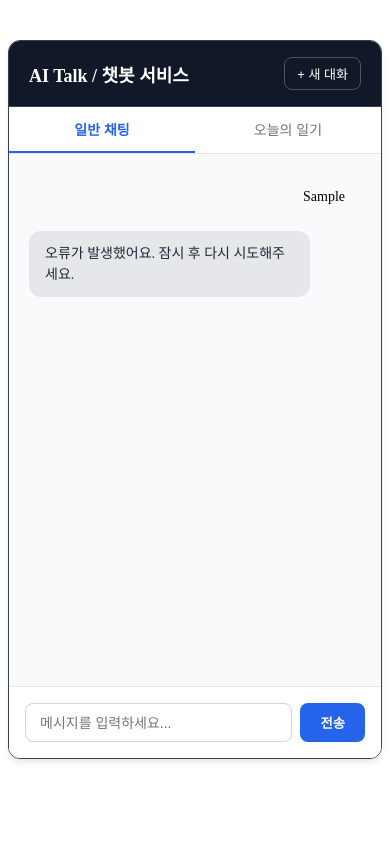
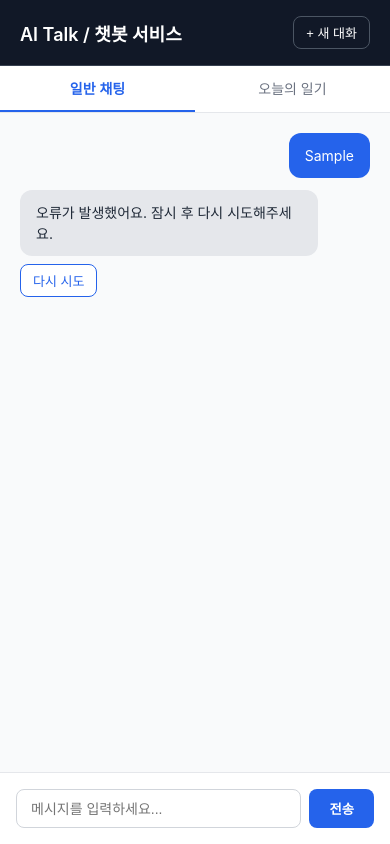
Before and after one commit to lym-bin/ai-chat-app, a React (Vite) app: page / in a window 390 px wide. Both pictures are taken after typing "Sample" into the empty fields and a click on the button "전송". Built offline with nearby package versions, Linux system fonts and the light colour scheme; no server answers.

Commit message:
feat: 반응형, 채팅 내역 저장, 에러 재시도

```diff
--- a/src/App.tsx
+++ b/src/App.tsx
@@ -1,7 +1,8 @@
 // src // App.tsx 챗봇 상태(모드별 messages, input, loading)와 핸들러를 관리하는 메인 컴포넌트
 
-import { useState, useRef } from "react";
+import { useState, useRef, useEffect } from "react";
 import type { FormEvent } from "react";
+import type { Content } from "@google/genai";
 import styled from "styled-components";
 import ChatHeader from "./components/ChatHeader";
 import ModeTabs from "./components/ModeTabs";
@@ -10,12 +11,28 @@ import MessageList from "./components/MessageList";
 import ChatInput from "./components/ChatInput";
 import { createChatSession, createDiarySession } from "./gemini";
 import { loadDiaryEntries, saveDiaryEntries } from "./lib/diaryStorage";
+import { loadChatMessages, saveChatMessages } from "./lib/chatStorage";
 import type { ChatMode, DiaryEntry, Message } from "./types/message";
+
+// 저장된 메시지를 Gemini 대화 히스토리 형태로 변환
+function messagesToHistory(messages: Message[]): Content[] {
+  const history: Content[] = messages
+    .filter((m) => m.text.trim() && !m.error)
+    .map((m) => ({
+      role: m.sender === "user" ? "user" : "model",
+      parts: [{ text: m.text }],
+    }));
+  // user 턴으로 끝나면 다음 전송이 꼬이므로 잘라냄
+  while (history.length > 0 && history[history.length - 1].role === "user") {
+    history.pop();
+  }
+  return history;
+}
 
 export default function App() {
   const [mode, setMode] = useState<ChatMode>("chat");
   const [input, setInput] = useState("");
-  const [chatMessages, setChatMessages] = useState<Message[]>([]);
+  const [chatMessages, setChatMessages] = useState<Message[]>(loadChatMessages);
   const [diaryMessages, setDiaryMessages] = useState<Message[]>([]);
   const [diaryEntries, setDiaryEntries] =
     useState<DiaryEntry[]>(loadDiaryEntries);
@@ -23,13 +40,20 @@ export default function App() {
 
   const abortRef = useRef<AbortController | null>(null);
   const stoppedRef = useRef(false);
-  const chatRef = useRef(createChatSession());
+  const chatRef = useRef(
+    createChatSession(messagesToHistory(loadChatMessages())),
+  );
   const diaryRef = useRef(createDiarySession());
 
   const isDiary = mode === "diary";
   const messages = isDiary ? diaryMessages : chatMessages;
   const setMessages = isDiary ? setDiaryMessages : setChatMessages;
   const sessionRef = isDiary ? diaryRef : chatRef;
+
+  // 일반 채팅 내역 저장 (스트리밍 끝난 뒤에만)
+  useEffect(() => {
+    if (!loading) saveChatMessages(chatMessages);
+  }, [chatMessages, loading]);
 
   const handleModeChange = (next: ChatMode) => {
     if (next === mode || loading) return;
@@ -68,21 +92,12 @@ export default function App() {
     }
   };
 
-  const handleSend = async (e: FormEvent) => {
-    e.preventDefault();
-    if (!input.trim() || loading) return;
-
-    const userMessage = input;
+  const runSend = async (userMessage: string) => {
     const diaryMode = isDiary;
     const session = sessionRef.current;
     const applyMessages = setMessages;
 
-    setInput("");
-    applyMessages((prev) => [
-      ...prev,
-      { sender: "user", text: userMessage },
-      { sender: "bot", text: "" },
-    ]);
+    applyMessages((prev) => [...prev, { sender: "bot", text: "" }]);
     setLoading(true);
 
     stoppedRef.current = false;
@@ -149,7 +164,7 @@ export default function App() {
         applyMessages((prev) => {
           if (prev.length === 0) return prev;
           const next = [...prev];
-          next[next.length - 1] = { sender: "bot", text };
+          next[next.length - 1] = { sender: "bot", text, error: true };
           return next;
         });
       }
@@ -160,12 +175,35 @@ export default function App() {
     }
   };
 
+  const handleSend = (e: FormEvent) => {
+    e.preventDefault();
+    if (!input.trim() || loading) return;
+    const text = input;
+    setInput("");
+    setMessages((prev) => [...prev, { sender: "user", text }]);
+    runSend(text);
+  };
+
+  const handleRetry = () => {
+    if (loading) return;
+    const lastUser = [...messages].reverse().find((m) => m.sender === "user");
+    if (!lastUser) return;
+    // 마지막 에러 답변 제거 후 같은 질문으로 재전송
+    setMessages((prev) => {
+      const next = [...prev];
+      const last = next[next.length - 1];
+      if (last && last.sender === "bot" && last.error) next.pop();
+      return next;
+    });
+    runSend(lastUser.text);
+  };
+
   return (
     <Container>
       <ChatHeader onNewChat={handleNewChat} />
       <ModeTabs mode={mode} onChange={handleModeChange} />
       {isDiary && <DiaryHistory entries={diaryEntries} />}
-      <MessageList messages={messages} loading={loading} />
+      <MessageList messages={messages} loading={loading} onRetry={handleRetry} />
       <ChatInput
         input={input}
         loading={loading}
@@ -191,4 +229,13 @@ const Container = styled.div`
   overflow: hidden;
   background: #ffffff;
   box-shadow: 0 4px 6px -1px rgba(0, 0, 0, 0.1);
+
+  @media (max-width: 640px) {
+    max-width: 100%;
+    height: 100dvh;
+    margin: 0;
+    border: none;
+    border-radius: 0;
+    box-shadow: none;
+  }
 `;
--- /dev/null
+++ b/src/GlobalStyle.tsx
@@ -0,0 +1,14 @@
+// src // GlobalStyle.tsx 전역 스타일 (body 여백 제거, 배경, 폰트)
+import { createGlobalStyle } from "styled-components";
+
+export const GlobalStyle = createGlobalStyle`
+  * {
+    box-sizing: border-box;
+  }
+  body {
+    margin: 0;
+    background: #f3f4f6;
+    font-family: -apple-system, BlinkMacSystemFont, "Segoe UI", Roboto,
+      "Apple SD Gothic Neo", "Malgun Gothic", sans-serif;
+  }
+`;
--- a/src/components/MessageBubble.tsx
+++ b/src/components/MessageBubble.tsx
@@ -31,10 +31,14 @@ const Bubble = styled.div<{ $sender: "user" | "bot" }>`
   font-size: 14px;
   align-self: ${({ $sender }) =>
     $sender === "user" ? "flex-end" : "flex-start"};
-  background: ${({ $sender }) => ($sender === "user" ? "2563eb" : "#e5e7eb")};
-  color: ${({ $sender }) => ($sender === "user" ? "ffffff" : "#1f2937")};
+  background: ${({ $sender }) => ($sender === "user" ? "#2563eb" : "#e5e7eb")};
+  color: ${({ $sender }) => ($sender === "user" ? "#ffffff" : "#1f2937")};
   word-break: break-word;
   white-space: pre-wrap;
+
+  @media (max-width: 640px) {
+    max-width: 85%;
+  }
 `;
 
 const TypingDots = styled.div`
--- a/src/components/MessageList.tsx
+++ b/src/components/MessageList.tsx
@@ -1,6 +1,6 @@
 // src // components // MessageList.tsx 메시지 목록 + 자동 스크롤 영역
 
-import { useEffect, useRef } from "react";
+import { Fragment, useEffect, useRef } from "react";
 import styled from "styled-components";
 import type { Message } from "../types/message";
 import MessageBubble from "./MessageBubble";
@@ -8,9 +8,10 @@ import MessageBubble from "./MessageBubble";
 interface Props {
   messages: Message[];
   loading: boolean;
+  onRetry: () => void;
 }
 
-export default function MessageList({ messages, loading }: Props) {
+export default function MessageList({ messages, loading, onRetry }: Props) {
   const bottomRef = useRef<HTMLDivElement>(null);
 
   useEffect(() => {
@@ -26,13 +27,20 @@ export default function MessageList({ messages, loading }: Props) {
         const isLast = index === messages.length - 1;
         const showDots =
           isLast && msg.sender === "bot" && msg.text === "" && loading;
+        const showRetry = isLast && msg.error === true && !loading;
         return (
-          <MessageBubble
-            key={index}
-            sender={msg.sender}
-            text={msg.text}
-            showDots={showDots}
-          />
+          <Fragment key={index}>
+            <MessageBubble
+              sender={msg.sender}
+              text={msg.text}
+              showDots={showDots}
+            />
+            {showRetry && (
+              <RetryButton type="button" onClick={onRetry}>
+                다시 시도
+              </RetryButton>
+            )}
+          </Fragment>
         );
       })}
       <div ref={bottomRef} />
@@ -56,3 +64,18 @@ const EmptyMessage = styled.div`
   margin-top: 40px;
   font-size: 14px;
 `;
+
+const RetryButton = styled.button`
+  align-self: flex-start;
+  margin-top: -4px;
+  padding: 6px 12px;
+  font-size: 13px;
+  color: #2563eb;
+  background: #ffffff;
+  border: 1px solid #2563eb;
+  border-radius: 8px;
+  cursor: pointer;
+  &:hover {
+    background: #eff6ff;
+  }
+`;
--- a/src/gemini.ts
+++ b/src/gemini.ts
@@ -1,5 +1,6 @@
 // src // gemini.ts 제미나이 SDK 초기화 및 채팅 세션 생성 (일반 채팅 / 일기 모드)
 import { GoogleGenAI } from "@google/genai";
+import type { Content } from "@google/genai";
 
 const ai = new GoogleGenAI({
   apiKey: import.meta.env.VITE_GEMINI_API_KEY,
@@ -13,10 +14,11 @@ const DIARY_SYSTEM_PROMPT =
   "위로의 말과 오늘 하루를 잘 마무리할 수 있는 다정한 조언을 건네줘. " +
   "마지막 줄에는 오늘 하루를 따뜻한 한 문장으로 요약해 줘.";
 
-// 일반 채팅 세션 (새 대화 버튼에서 재사용)
-export const createChatSession = () =>
+// 일반 채팅 세션 (저장된 대화가 있으면 history로 복원)
+export const createChatSession = (history: Content[] = []) =>
   ai.chats.create({
     model: MODEL,
+    history,
     config: { thinkingConfig: { thinkingBudget: 0 } },
   });
 
--- /dev/null
+++ b/src/lib/chatStorage.ts
@@ -0,0 +1,22 @@
+// src // lib // chatStorage.ts 일반 채팅 대화 내역의 localStorage 저장/불러오기
+import type { Message } from "../types/message";
+
+const KEY = "ai-talk-chat";
+
+export function loadChatMessages(): Message[] {
+  try {
+    const raw = localStorage.getItem(KEY);
+    const parsed = raw ? JSON.parse(raw) : [];
+    return Array.isArray(parsed) ? parsed : [];
+  } catch {
+    return [];
+  }
+}
+
+export function saveChatMessages(messages: Message[]): void {
+  try {
+    localStorage.setItem(KEY, JSON.stringify(messages));
+  } catch {
+    // 저장 실패는 무시
+  }
+}
--- a/src/main.tsx
+++ b/src/main.tsx
@@ -3,9 +3,11 @@
 import { StrictMode } from "react";
 import { createRoot } from "react-dom/client";
 import App from "./App.tsx";
+import { GlobalStyle } from "./GlobalStyle.tsx";
 
 createRoot(document.getElementById("root")!).render(
   <StrictMode>
+    <GlobalStyle />
     <App />
   </StrictMode>,
 );
--- a/src/types/message.ts
+++ b/src/types/message.ts
@@ -1,6 +1,7 @@
 export interface Message {
   sender: "user" | "bot";
   text: string;
+  error?: boolean;
 }
 
 export type ChatMode = "chat" | "diary";
```
